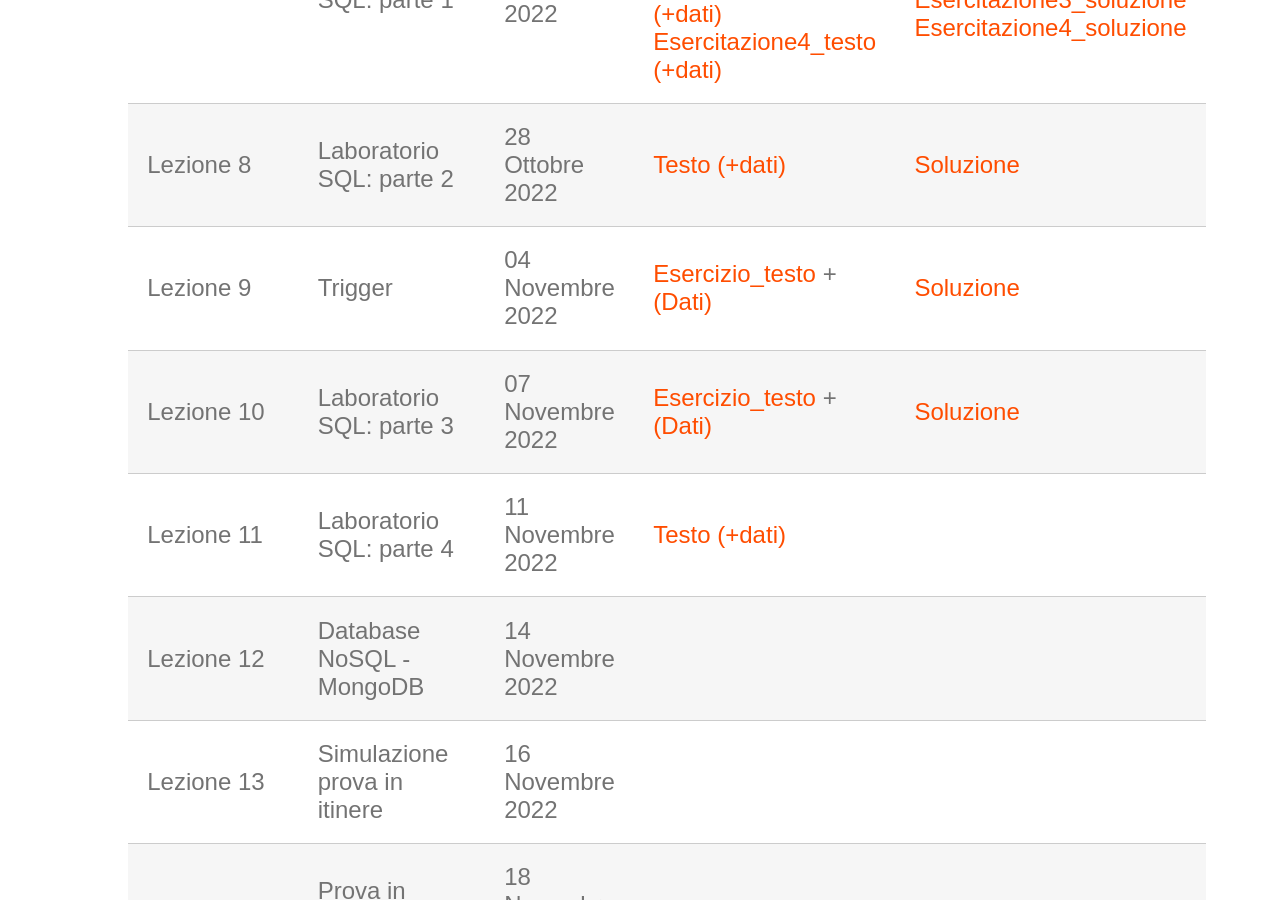
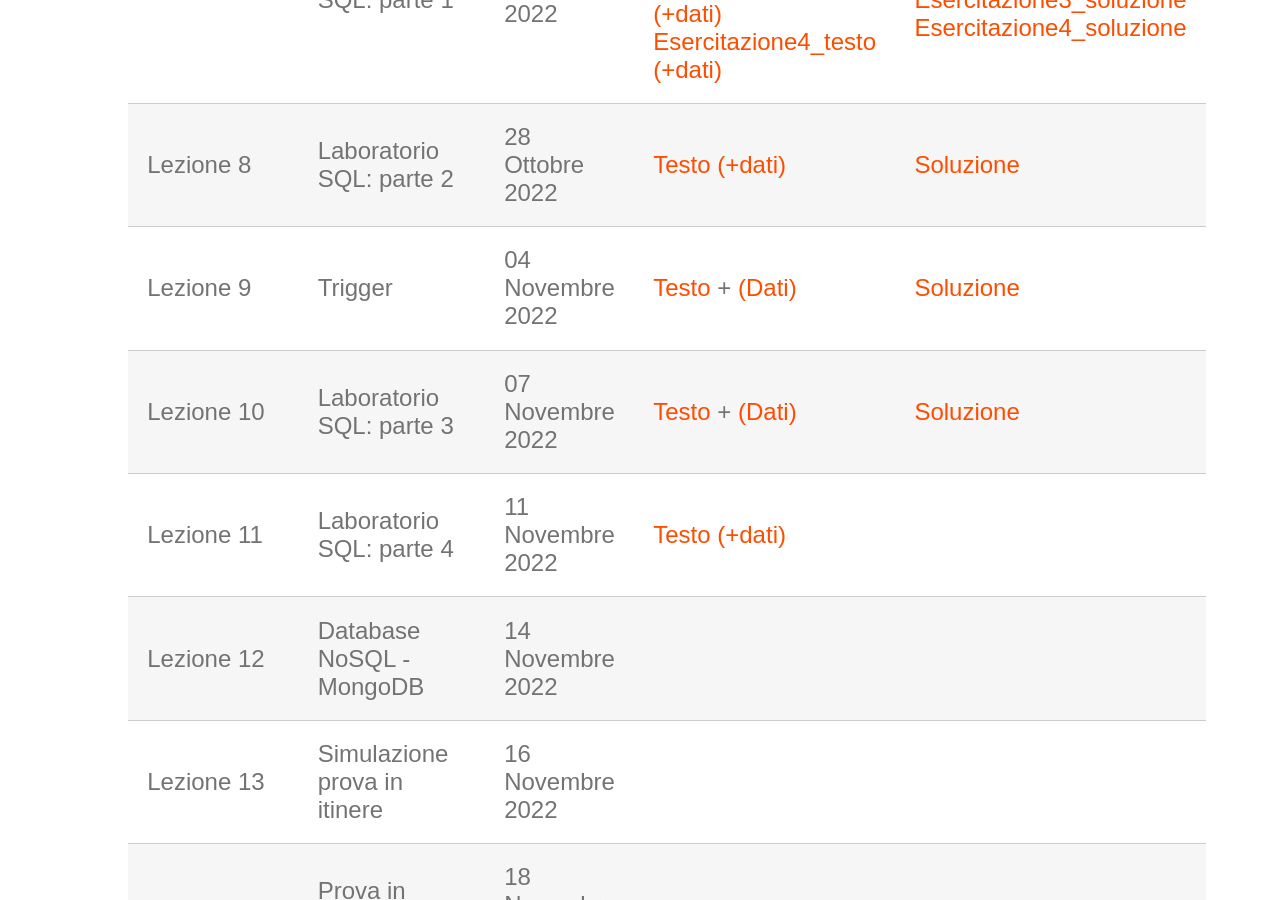
Before and after one commit to perceivelab/database-course, a Jekyll site: the page built from lezioni.md, in a window 1280 px wide and 900 px high, scrolled down 1355 px. Built offline with Jekyll 4.4.1, drawn with Linux system fonts in a browser that asks for light colours; our own code applies the rules of GitHub Pages for plain Markdown files.

Commit message:
Update lezioni.md

```diff
--- a/lezioni.md
+++ b/lezioni.md
@@ -16,8 +16,8 @@ Questa pagina contiene le slide, note e gli esempi di codice delle lezioni del c
 | Lezione 6  | SQL: trigger e procedure                 | 17 Ottobre 2022   |    [Advanced SQL](https://drive.google.com/file/d/1gwbvt1cCsAN91pKShpLmL8Oj_n_zUnp6/view?usp=sharing)                     |             |
 | Lezione 7  | Laboratorio SQL: parte 1                 | 24 Ottobre 2022   | [Esercitazione1_testo](https://drive.google.com/file/d/1U7OOJdAS7KO35V79Vkql-YpQXpWCPwRe/view?usp=sharing) [(+dati)](https://drive.google.com/file/d/122AD9a5xM8PO9B2fIntYr81e0XD-PYM0/view?usp=sharing) [Esercitazione2_testo](https://drive.google.com/file/d/1lpOeANRIWdL4h5ZbLlucaei8sS1Z3sCH/view?usp=sharing) [Esercitazione3_testo](https://drive.google.com/file/d/1UBj_yDPDhH0sH9tkBtHdZI0sey8b-94q/view?usp=sharing) [(+dati)](https://drive.google.com/file/d/1Lso_VbmuBDzh7EZmy8xklQM3Bns2T-Uf/view?usp=sharing) [Esercitazione4_testo](https://drive.google.com/file/d/1kx_pa-Yqc9-CLwG40t6fspy2g8xAlcDF/view?usp=sharing) [(+dati)](https://drive.google.com/file/d/1eONZZMamy96_n-DegvjfJ5yCibyUjeG5/view?usp=sharing)                    | [Esercitazione1_soluzione](https://drive.google.com/file/d/1p-mm4RzjTjfpVHwOzRGYKUhoqb7TLbB7/view?usp=sharing) [Esercitazione2_soluzione](https://drive.google.com/file/d/1sPkRf2ccJSsraYdD0l4YrZb3Ez7jEIkj/view?usp=sharing) [Esercitazione3_soluzione](https://drive.google.com/file/d/1oIO4nZcUjdeIPyhyiAjkA2sRAOsOya-k/view?usp=sharing) [Esercitazione4_soluzione](https://drive.google.com/file/d/1uu7KEYAfEzZPhewKmPiGe_MGt1cZvxsp/view?usp=sharing)         |
 | Lezione 8  | Laboratorio SQL: parte 2                 | 28 Ottobre 2022   | [Testo](https://drive.google.com/file/d/10TcOD8hcc9jl-LfiqNhUKGGWNrj6JKLt/view?usp=sharing) [(+dati)](https://drive.google.com/file/d/1eH-Y5O6zLPLvV3c3H4qK0SrZj5J58Ld_/view?usp=sharing)                       | [Soluzione](https://drive.google.com/file/d/1jXxiKd2K7mXKNMIn2Ie4CsNWnky-hbhs/view?usp=sharing)            |
-| Lezione 9 | Trigger                                   | 04 Novembre 2022  |  [Esercizio_testo](https://drive.google.com/file/d/1JpWTeehVDmm1EeO4l68mk74Y5I5KFLmv/view?usp=sharing) + [(Dati)](https://drive.google.com/file/d/17eOXx23Ur7ZIt_nNAMag4D53BlBiAU9z/view?usp=sharing)                       |     [Soluzione](https://drive.google.com/file/d/1LF4up44RX9ha5N1Vi_PxEgM3zd9VucNy/view?usp=sharing)         |
-| Lezione 10 | Laboratorio SQL: parte 3                 | 07 Novembre 2022  |    [Esercizio_testo](https://drive.google.com/file/d/1pbttccp4-NdnaE90PqPlc-5KEhYKgs4V/view?usp=sharing) + [(Dati)](https://drive.google.com/file/d/1dTAEG8rbLhUP7Gpno-ZeZBgRbVninQAp/view?usp=sharing) |     [Soluzione](https://drive.google.com/file/d/1FotFkD1SmioulpLCG5zzqGiOP32TVolV/view?usp=sharing)        |
+| Lezione 9 | Trigger                                   | 04 Novembre 2022  |  [Testo](https://drive.google.com/file/d/1JpWTeehVDmm1EeO4l68mk74Y5I5KFLmv/view?usp=sharing) + [(Dati)](https://drive.google.com/file/d/17eOXx23Ur7ZIt_nNAMag4D53BlBiAU9z/view?usp=sharing)                       |     [Soluzione](https://drive.google.com/file/d/1LF4up44RX9ha5N1Vi_PxEgM3zd9VucNy/view?usp=sharing)         |
+| Lezione 10 | Laboratorio SQL: parte 3                 | 07 Novembre 2022  |    [Testo](https://drive.google.com/file/d/1pbttccp4-NdnaE90PqPlc-5KEhYKgs4V/view?usp=sharing) + [(Dati)](https://drive.google.com/file/d/1dTAEG8rbLhUP7Gpno-ZeZBgRbVninQAp/view?usp=sharing) |     [Soluzione](https://drive.google.com/file/d/1FotFkD1SmioulpLCG5zzqGiOP32TVolV/view?usp=sharing)        |
 | Lezione 11 | Laboratorio SQL: parte 4                 | 11 Novembre 2022  |    [Testo](https://drive.google.com/file/d/1mRWKu4KQrLdUTNLvo7KnSt1PISpCNCnb/view?usp=sharing) [(+dati)](https://drive.google.com/file/d/1cXcNY4v-bQ5S_yA4X_ID9qMZe1GEueGZ/view?usp=sharing)                     |             |
 | Lezione 12 | Database NoSQL - MongoDB                 | 14 Novembre 2022  |                         |             |
 | Lezione 13 | Simulazione prova in itinere             | 16 Novembre 2022  |                         |             |
```
